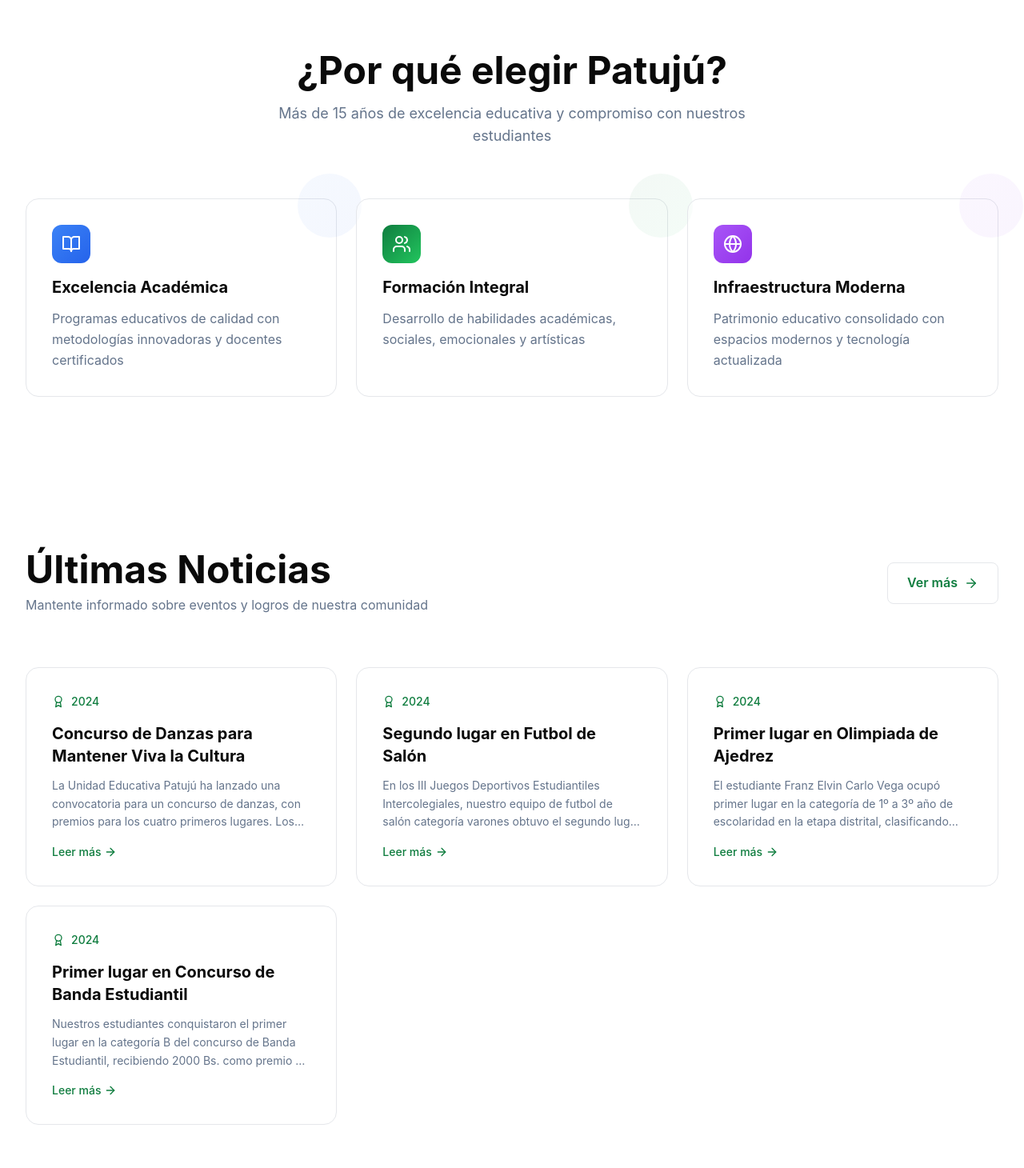
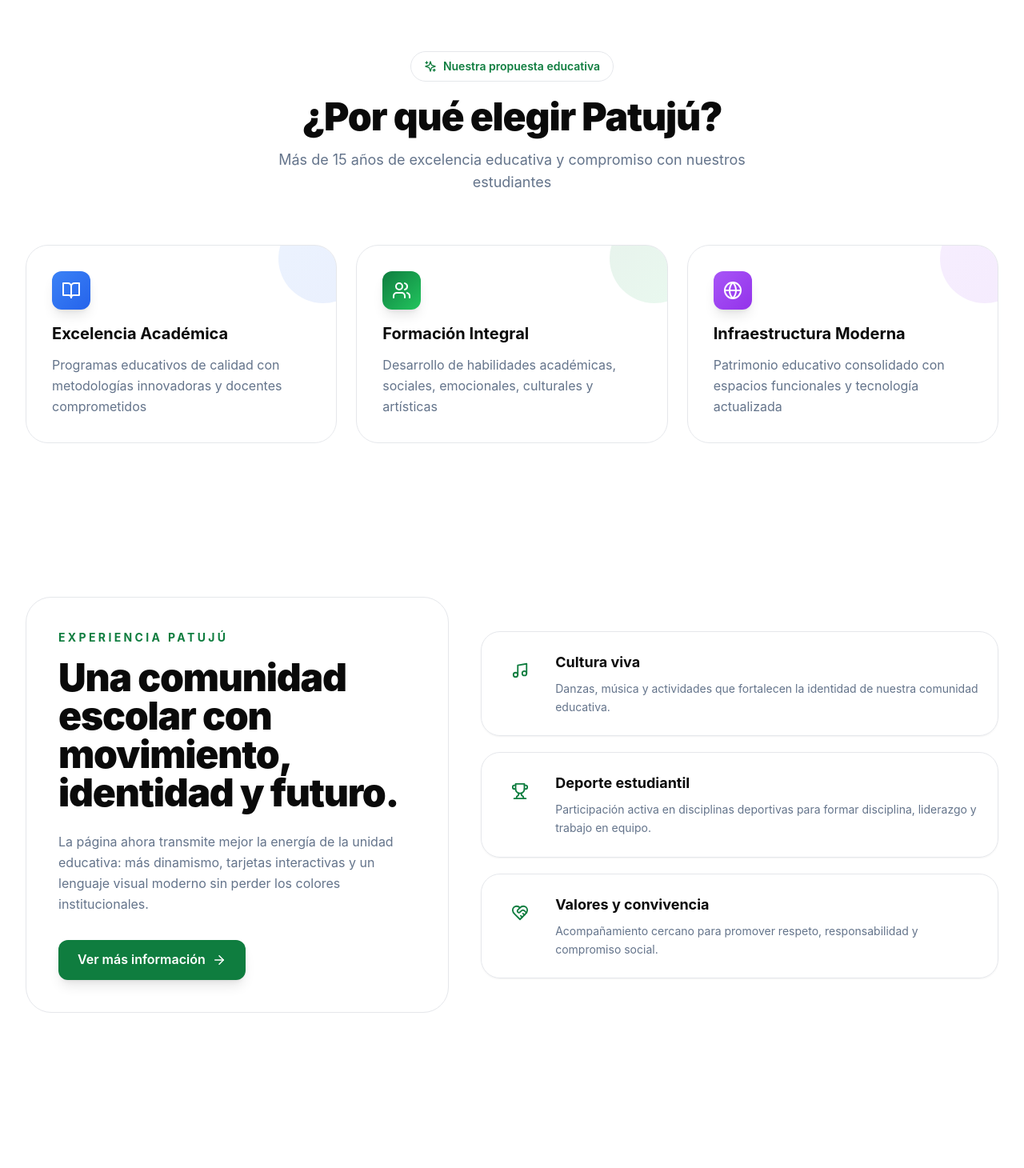
Before and after one commit to SamuelCba/Patuju-web, a Next.js app: page / in a window 1280 px wide. Shown: the part 1000-2460 px from the top of the page at 80% size. Built offline with nearby package versions, Linux system fonts and the light colour scheme.

Commit message:
Add animated homepage sections for school site

```diff
--- a/app/page.tsx
+++ b/app/page.tsx
@@ -7,26 +7,44 @@
 import NewsModal from '@/components/NewsModal'
 import { motion } from 'framer-motion'
 import Link from 'next/link'
-import { BookOpen, Users, Sparkles, ArrowRight, Award, Globe } from 'lucide-react'
+import { BookOpen, Users, Sparkles, ArrowRight, Award, Globe, Music, Trophy, HeartHandshake } from 'lucide-react'
 
 const highlights = [
   {
     title: 'Excelencia Académica',
-    description: 'Programas educativos de calidad con metodologías innovadoras y docentes certificados',
+    description: 'Programas educativos de calidad con metodologías innovadoras y docentes comprometidos',
     icon: BookOpen,
     color: 'from-blue-500 to-blue-600',
   },
   {
     title: 'Formación Integral',
-    description: 'Desarrollo de habilidades académicas, sociales, emocionales y artísticas',
+    description: 'Desarrollo de habilidades académicas, sociales, emocionales, culturales y artísticas',
     icon: Users,
     color: 'from-accent to-accent-light',
   },
   {
     title: 'Infraestructura Moderna',
-    description: 'Patrimonio educativo consolidado con espacios modernos y tecnología actualizada',
+    description: 'Patrimonio educativo consolidado con espacios funcionales y tecnología actualizada',
     icon: Globe,
     color: 'from-purple-500 to-purple-600',
+  },
+]
+
+const experiences = [
+  {
+    title: 'Cultura viva',
+    description: 'Danzas, música y actividades que fortalecen la identidad de nuestra comunidad educativa.',
+    icon: Music,
+  },
+  {
+    title: 'Deporte estudiantil',
+    description: 'Participación activa en disciplinas deportivas para formar disciplina, liderazgo y trabajo en equipo.',
+    icon: Trophy,
+  },
+  {
+    title: 'Valores y convivencia',
+    description: 'Acompañamiento cercano para promover respeto, responsabilidad y compromiso social.',
+    icon: HeartHandshake,
   },
 ]
 
@@ -57,21 +75,25 @@
   const [isNewsModalOpen, setIsNewsModalOpen] = useState(false)
 
   return (
-    <main className="min-h-screen">
+    <main className="min-h-screen overflow-hidden">
       <Navigation />
       <Hero />
 
       {/* Highlights Section */}
-      <section className="py-24 px-4 sm:px-6 lg:px-8 bg-gradient-to-b from-secondary-light/50 to-transparent">
+      <section className="relative py-24 px-4 sm:px-6 lg:px-8 bg-gradient-to-b from-secondary-light/50 to-transparent">
+        <div className="absolute inset-x-0 top-0 h-px bg-gradient-to-r from-transparent via-accent/40 to-transparent" />
         <div className="max-w-7xl mx-auto">
           <motion.div
-            initial={{ opacity: 0, y: 20 }}
+            initial={{ opacity: 0, y: 24 }}
             whileInView={{ opacity: 1, y: 0 }}
-            viewport={{ once: true }}
+            viewport={{ once: true, margin: '-80px' }}
             transition={{ duration: 0.6 }}
             className="text-center mb-16"
           >
-            <h2 className="text-4xl sm:text-5xl font-bold text-foreground text-balance mb-4">
+            <span className="inline-flex items-center gap-2 rounded-full border border-accent/20 bg-accent/10 px-4 py-2 text-sm font-semibold text-accent mb-5">
+              <Sparkles size={16} /> Nuestra propuesta educativa
+            </span>
+            <h2 className="text-4xl sm:text-5xl font-black text-foreground text-balance mb-4 tracking-tight">
               ¿Por qué elegir Patujú?
             </h2>
             <p className="text-lg text-secondary max-w-2xl mx-auto">
@@ -85,16 +107,17 @@
               return (
                 <motion.div
                   key={highlight.title}
-                  initial={{ opacity: 0, y: 20 }}
+                  initial={{ opacity: 0, y: 26 }}
                   whileInView={{ opacity: 1, y: 0 }}
-                  viewport={{ once: true }}
-                  transition={{ duration: 0.6, delay: index * 0.1 }}
-                  className="group relative p-8 rounded-2xl border border-border/50 hover:border-accent/30 bg-white/50 dark:bg-surface hover:shadow-lg transition-all duration-300"
+                  whileHover={{ y: -8, scale: 1.015 }}
+                  viewport={{ once: true, margin: '-80px' }}
+                  transition={{ duration: 0.55, delay: index * 0.1 }}
+                  className="group relative p-8 rounded-[1.75rem] border border-border/50 hover:border-accent/30 bg-white/60 dark:bg-surface/80 hover:shadow-2xl hover:shadow-accent/10 transition-all duration-300 overflow-hidden backdrop-blur-md"
                 >
-                  {/* Icon background */}
-                  <div className={`absolute top-0 right-0 w-20 h-20 bg-gradient-to-br ${highlight.color} opacity-5 rounded-full -mr-8 -mt-8 group-hover:opacity-10 transition-opacity`} />
+                  <div className={`absolute top-0 right-0 w-28 h-28 bg-gradient-to-br ${highlight.color} opacity-10 rounded-full -mr-10 -mt-10 group-hover:opacity-20 group-hover:scale-125 transition-all duration-500`} />
+                  <div className="absolute inset-x-8 bottom-0 h-px bg-gradient-to-r from-transparent via-accent/50 to-transparent opacity-0 group-hover:opacity-100 transition-opacity" />
 
-                  <div className={`inline-flex p-3 rounded-xl bg-gradient-to-br ${highlight.color} text-white mb-4 relative z-10`}>
+                  <div className={`inline-flex p-3 rounded-xl bg-gradient-to-br ${highlight.color} text-white mb-4 relative z-10 shadow-lg group-hover:rotate-3 transition-transform`}>
                     <Icon size={24} />
                   </div>
 
@@ -111,25 +134,80 @@
         </div>
       </section>
 
+      {/* Experience Section */}
+      <section className="py-24 px-4 sm:px-6 lg:px-8">
+        <div className="max-w-7xl mx-auto grid lg:grid-cols-[0.9fr_1.1fr] gap-10 items-center">
+          <motion.div
+            initial={{ opacity: 0, x: -24 }}
+            whileInView={{ opacity: 1, x: 0 }}
+            viewport={{ once: true, margin: '-80px' }}
+            transition={{ duration: 0.6 }}
+            className="relative rounded-[2rem] border border-border/60 bg-gradient-to-br from-accent/10 via-white/50 to-accent-yellow/10 dark:via-surface/70 p-8 sm:p-10 overflow-hidden"
+          >
+            <div className="absolute -right-16 -top-16 h-40 w-40 rounded-full bg-accent/20 blur-3xl" />
+            <div className="absolute -left-16 -bottom-16 h-40 w-40 rounded-full bg-accent-yellow/20 blur-3xl" />
+            <p className="text-sm font-bold uppercase tracking-[0.24em] text-accent mb-4">Experiencia Patujú</p>
+            <h2 className="relative text-4xl sm:text-5xl font-black text-foreground tracking-tight text-balance mb-6">
+              Una comunidad escolar con movimiento, identidad y futuro.
+            </h2>
+            <p className="relative text-secondary leading-relaxed mb-8">
+              La página ahora transmite mejor la energía de la unidad educativa: más dinamismo, tarjetas interactivas y un lenguaje visual moderno sin perder los colores institucionales.
+            </p>
+            <Link
+              href="/otros"
+              className="relative inline-flex items-center gap-2 rounded-xl bg-accent px-6 py-3 font-semibold text-white shadow-lg shadow-accent/20 transition-all hover:-translate-y-1 hover:bg-accent-light"
+            >
+              Ver más información <ArrowRight size={18} />
+            </Link>
+          </motion.div>
+
+          <div className="grid sm:grid-cols-3 lg:grid-cols-1 gap-5">
+            {experiences.map((item, index) => {
+              const Icon = item.icon
+              return (
+                <motion.div
+                  key={item.title}
+                  initial={{ opacity: 0, x: 24 }}
+                  whileInView={{ opacity: 1, x: 0 }}
+                  whileHover={{ x: 6 }}
+                  viewport={{ once: true, margin: '-80px' }}
+                  transition={{ duration: 0.55, delay: index * 0.1 }}
+                  className="group flex gap-5 rounded-3xl border border-border/60 bg-white/60 dark:bg-surface/75 p-6 shadow-sm backdrop-blur-md transition-all hover:border-accent/35 hover:shadow-xl"
+                >
+                  <div className="flex h-12 w-12 shrink-0 items-center justify-center rounded-2xl bg-accent/10 text-accent group-hover:bg-accent group-hover:text-white transition-colors">
+                    <Icon size={22} />
+                  </div>
+                  <div>
+                    <h3 className="text-lg font-bold text-foreground mb-2">{item.title}</h3>
+                    <p className="text-sm leading-relaxed text-secondary">{item.description}</p>
+                  </div>
+                </motion.div>
+              )
+            })}
+          </div>
+        </div>
+      </section>
+
       {/* News Section */}
-      <section className="py-24 px-4 sm:px-6 lg:px-8">
+      <section className="py-24 px-4 sm:px-6 lg:px-8 bg-gradient-to-b from-transparent via-secondary-light/35 to-transparent">
         <div className="max-w-7xl mx-auto">
           <motion.div
-            initial={{ opacity: 0, y: 20 }}
+            initial={{ opacity: 0, y: 24 }}
             whileInView={{ opacity: 1, y: 0 }}
-            viewport={{ once: true }}
+            viewport={{ once: true, margin: '-80px' }}
             transition={{ duration: 0.6 }}
-            className="flex justify-between items-center mb-16"
+            className="flex flex-col sm:flex-row sm:justify-between sm:items-end gap-6 mb-16"
           >
             <div>
-              <h2 className="text-4xl sm:text-5xl font-bold text-balance text-foreground mb-2">
+              <p className="text-sm font-bold uppercase tracking-[0.22em] text-accent mb-3">Comunidad activa</p>
+              <h2 className="text-4xl sm:text-5xl font-black text-balance text-foreground mb-2 tracking-tight">
                 Últimas Noticias
               </h2>
               <p className="text-secondary">Mantente informado sobre eventos y logros de nuestra comunidad</p>
             </div>
             <button
               onClick={() => setIsNewsModalOpen(true)}
-              className="hidden sm:flex items-center gap-2 px-6 py-3 rounded-lg bg-accent/10 border border-accent/20 text-accent hover:border-accent/50 hover:bg-accent/20 transition-all font-semibold"
+              className="hidden sm:flex items-center gap-2 px-6 py-3 rounded-xl bg-accent/10 border border-accent/20 text-accent hover:border-accent/50 hover:bg-accent/20 transition-all font-semibold hover:-translate-y-1"
             >
               Ver más <ArrowRight size={18} />
             </button>
@@ -139,12 +217,14 @@
             {news.map((item, index) => (
               <motion.div
                 key={item.title}
-                initial={{ opacity: 0, y: 20 }}
+                initial={{ opacity: 0, y: 26 }}
                 whileInView={{ opacity: 1, y: 0 }}
-                viewport={{ once: true }}
-                transition={{ duration: 0.6, delay: index * 0.1 }}
-                className="group p-8 border border-border/50 rounded-2xl bg-white/50 dark:bg-surface hover:border-accent/30 hover:shadow-lg transition-all duration-300"
+                whileHover={{ y: -8 }}
+                viewport={{ once: true, margin: '-80px' }}
+                transition={{ duration: 0.55, delay: index * 0.1 }}
+                className="group relative p-8 border border-border/50 rounded-[1.75rem] bg-white/60 dark:bg-surface/80 hover:border-accent/30 hover:shadow-2xl hover:shadow-accent/10 transition-all duration-300 overflow-hidden backdrop-blur-md"
               >
+                <div className="absolute inset-x-0 top-0 h-1 bg-gradient-to-r from-accent via-accent-yellow to-accent opacity-0 group-hover:opacity-100 transition-opacity" />
                 <div className="flex items-center gap-2 mb-4">
                   <Award size={16} className="text-accent" />
                   <span className="text-sm text-accent font-medium">{item.date}</span>
@@ -171,7 +251,7 @@
           >
             <button
               onClick={() => setIsNewsModalOpen(true)}
-              className="inline-flex items-center gap-2 px-6 py-3 rounded-lg bg-accent text-white hover:bg-accent-light transition-colors font-semibold"
+              className="inline-flex items-center gap-2 px-6 py-3 rounded-xl bg-accent text-white hover:bg-accent-light transition-colors font-semibold"
             >
               Ver todas las noticias <ArrowRight size={18} />
             </button>
@@ -184,21 +264,21 @@
         <motion.div
           initial={{ opacity: 0, scale: 0.95 }}
           whileInView={{ opacity: 1, scale: 1 }}
-          viewport={{ once: true }}
+          viewport={{ once: true, margin: '-80px' }}
           transition={{ duration: 0.6 }}
           className="max-w-5xl mx-auto relative"
         >
-          {/* Background elements */}
-          <div className="absolute inset-0 bg-gradient-to-r from-accent/20 via-accent-yellow/20 to-accent/20 rounded-3xl blur-3xl" />
+          <div className="absolute inset-0 bg-gradient-to-r from-accent/25 via-accent-yellow/25 to-accent/25 rounded-3xl blur-3xl animate-pulse-slow" />
 
-          <div className="relative bg-gradient-to-br from-accent/10 to-accent-yellow/10 border border-accent/20 rounded-3xl p-12 sm:p-16 text-center backdrop-blur-sm">
+          <div className="relative bg-gradient-to-br from-accent/10 to-accent-yellow/10 border border-accent/20 rounded-3xl p-12 sm:p-16 text-center backdrop-blur-sm overflow-hidden">
+            <div className="absolute inset-x-12 top-0 h-px bg-gradient-to-r from-transparent via-accent/60 to-transparent" />
             <motion.div
               initial={{ opacity: 0, y: 20 }}
               whileInView={{ opacity: 1, y: 0 }}
               viewport={{ once: true }}
               transition={{ duration: 0.6, delay: 0.1 }}
             >
-              <h2 className="text-4xl sm:text-5xl font-bold mb-6 text-balance text-foreground">
+              <h2 className="text-4xl sm:text-5xl font-black mb-6 text-balance text-foreground tracking-tight">
                 ¿Quieres ser parte de <span className="text-accent">Patujú</span>?
               </h2>
               <p className="text-lg text-secondary mb-10 max-w-3xl mx-auto leading-relaxed">
@@ -206,13 +286,13 @@
               </p>
 
               <div className="flex flex-col sm:flex-row gap-4 justify-center">
-                <button className="group px-8 py-4 bg-accent hover:bg-accent-light text-white rounded-xl font-semibold transition-all transform hover:scale-105 flex items-center justify-center gap-2 shadow-lg hover:shadow-xl">
+                <button className="group px-8 py-4 bg-accent hover:bg-accent-light text-white rounded-xl font-semibold transition-all transform hover:-translate-y-1 flex items-center justify-center gap-2 shadow-lg hover:shadow-xl hover:shadow-accent/25">
                   Enviar Mensaje
                   <ArrowRight size={20} className="group-hover:translate-x-1 transition-transform" />
                 </button>
                 <Link
                   href="/otros"
-                  className="px-8 py-4 border-2 border-accent/30 hover:border-accent text-accent rounded-xl font-semibold transition-all hover:bg-accent/5"
+                  className="px-8 py-4 border-2 border-accent/30 hover:border-accent text-accent rounded-xl font-semibold transition-all hover:bg-accent/5 hover:-translate-y-1"
                 >
                   Más Información
                 </Link>
@@ -224,7 +304,6 @@
 
       <Footer />
 
-      {/* News Modal */}
       <NewsModal
         isOpen={isNewsModalOpen}
         onClose={() => setIsNewsModalOpen(false)}
```
